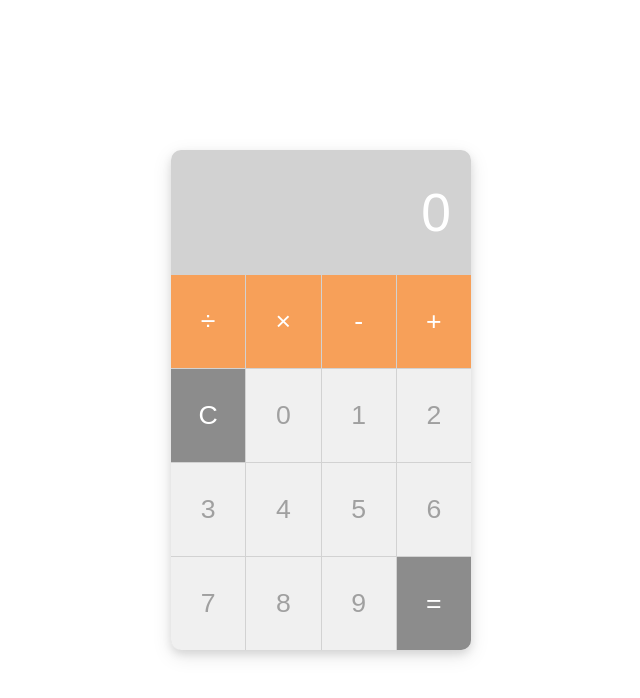
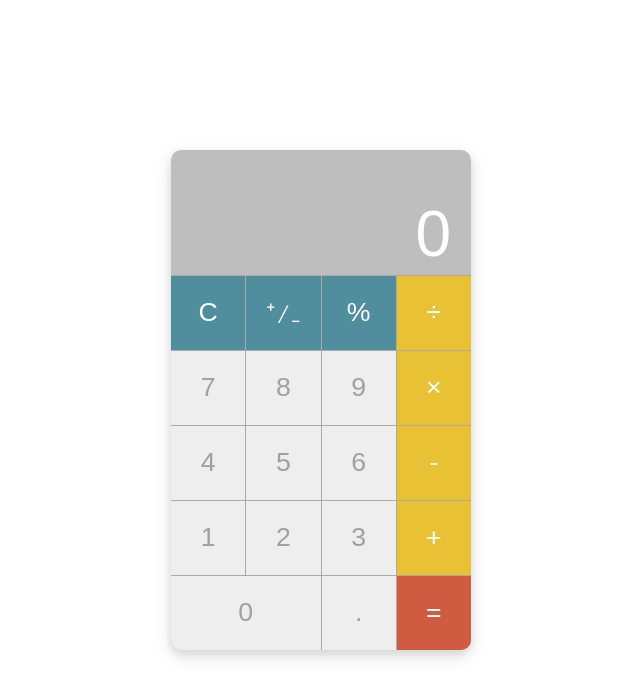
Before and after one commit to d-shen/simple-calculator, a plain HTML site: page index.html in a window 1280 px wide. Shown: the whole page, without its empty margins (319-959 px from the left). Drawn offline with Linux system fonts and the light colour scheme.

Commit message:
fixed button layout

```diff
--- a/index.html
+++ b/index.html
@@ -13,7 +13,11 @@
         <div class="display-wrapper">
             <div class="display"></div>
         </div>
-        <div class="button-container"></div>
+        <div class="button-container">
+            <div class="misc-container"></div>
+            <div class="digit-container"></div>
+            <div class="operator-container"></div>
+        </div>
     </div>
 </body>
 </html>
--- a/script.js
+++ b/script.js
@@ -1,9 +1,8 @@
-const digits = [...Array(10).keys()];
+// const digits = [...Array(10).keys()];
+const digits = [7, 8, 9, 4, 5, 6, 1, 2, 3, 0, '.'];
 const operators = ['÷', '×', '-', '+'];
 
 class Operation {
-    // a = 0;
-    // b = 0;
     digits = [];
     numbers = [];
     operator = '';
@@ -12,22 +11,29 @@ class Operation {
 
 let operation = new Operation();
 
-// Display
+/**
+ * Display
+ */
 const display = document.querySelector('.display');
 display.textContent= '0';
 
+/**
+ * Containers
+ */
 const container = document.querySelector('.button-container');
+const digitContainer = document.querySelector('.digit-container');
+const operatorContainer = document.querySelector('.operator-container');
+const miscContainer = document.querySelector('.misc-container');
 
-// Operator buttons
+/**
+ * Operator buttons
+ */
 for(i in operators) {
     const operatorButton = document.createElement('div');
     operatorButton.classList.add('operator-button');
+    operatorButton.textContent = String(operators[i]);
 
-    const operator = document.createElement('div')
-    operator.classList.add('operator');
-    operator.textContent = String(operators[i]);
-
-    operator.addEventListener('click', (e) => {
+    operatorButton.addEventListener('click', (e) => {
         if(e.target.textContent === '÷') {
             operation.operator = '/';
         } else if(e.target.textContent === '×') {
@@ -35,82 +41,133 @@ for(i in operators) {
         } else {
             operation.operator = e.target.textContent
         };
-        const number = parseInt(operation.digits.join(''));
+        const number = parseFloat(operation.digits.join(''));
         if(!(isNaN(number))) {
             operation.numbers.push(number);
         }
-        // operation.result = operation.numbers.slice(-1)[0];
         operation.digits = [];
-    })
+    });
 
-    operatorButton.appendChild(operator);
-    container.appendChild(operatorButton);
+    operatorContainer.appendChild(operatorButton);
 };
 
-// Clear button
-const clearButton = document.createElement('div');
-clearButton.classList.add('clear-button');
-const clear = document.createElement('div')
-clear.classList.add('clear');
-clear.textContent = 'C';
-clearButton.appendChild(clear);
-container.appendChild(clearButton);
-
-// Digit buttons
+/**
+ * Digit buttons
+ */
 for(i in digits) {
     const digitButton = document.createElement('div');
     digitButton.classList.add('digit-button');
+    digitButton.textContent = String(digits[i]);
 
-    const digit = document.createElement('div')
-    digit.classList.add('digit');
-    digit.textContent = String(digits[i]);
+    digitButton.addEventListener('click', (e) => {
+        operation.digits.push(e.target.textContent);
+        operation.result = parseFloat(operation.digits.join(''));
+        display.textContent = truncate(operation.result);
+    });
 
-    digit.addEventListener('click', (e) => {
-        operation.digits.push(e.target.textContent);
-        // const number = parseInt(operation.digits.join(''));
-        // operation.numbers.push(number);
-        operation.result = parseInt(operation.digits.join(''));
-        display.textContent = operation.result;
-    })
+    if(digitButton.textContent === '0') {
+        digitButton.style.gridColumn = 'span 2'
+    };
 
-    digitButton.appendChild(digit);
-
-    container.appendChild(digitButton);
+    digitContainer.appendChild(digitButton);
 };
 
-// Result button
+/**
+ * Result button
+ */
 const resultButton = document.createElement('div');
 resultButton.classList.add('result-button');
-const result = document.createElement('div')
-result.classList.add('result');
-result.textContent = '=';
+resultButton.textContent = '=';
 
 resultButton.addEventListener('click', (e) => {
-    const number = parseInt(operation.digits.join(''));
+    const number = parseFloat(operation.digits.join(''));
     operation.numbers.push(number);
     operation.digits = [];
 
-    console.log(operation.numbers)
-    // console.log(operation.operator)
+    // console.log(operation.numbers)
     displayResult();
+
     operation.numbers = [];
     console.log(operation.result);
     operation.numbers.push(operation.result)
     operation.operator = '';
 });
 
-resultButton.appendChild(result);
-container.appendChild(resultButton);
+operatorContainer.appendChild(resultButton);
+
+/**
+ * Clear button
+ */
+const clearButton = document.createElement('div');
+clearButton.classList.add('clear-button');
+clearButton.textContent = 'C';
+
+clearButton.addEventListener('click', (e) => {
+    operation.digits = [];
+    operation.numbers = [];
+    operation.result = 0;
+    display.textContent = truncate(operation.result);
+});
+
+miscContainer.appendChild(clearButton);
+
+/**
+ * Sign button
+ */
+const signButton = document.createElement('div');
+signButton.classList.add('sign-button');
+signButton.textContent = '⁺∕₋';
+
+signButton.addEventListener('click', (e) => {
+    const number = parseFloat(operation.digits.join(''));
+    operation.numbers.push(number * -1);
+    operation.digits = [];
+    display.textContent = truncate(number * -1);
+});
+
+miscContainer.appendChild(signButton);
+
+/**
+ * Percent button
+ */
+ const percentButton = document.createElement('div');
+ percentButton.classList.add('percent-button');
+ percentButton.textContent = '%';
+
+ percentButton.addEventListener('click', (e) => {
+    const number = parseFloat(operation.digits.join(''));
+    if(!(isNaN(number))) {
+        operation.numbers.push(number);
+    }
+    operation.digits = [];
+
+    operation.operator = '%';
+
+    displayResult();
+
+    operation.numbers = [];
+    console.log(operation.result);
+    operation.numbers.push(operation.result)
+    operation.operator = '';
+});
+
+ miscContainer.appendChild(percentButton);
 
 
 // Display input
 function displayResult() {
     operate(operation);
-    display.textContent = operation.result;
+    display.textContent = truncate(operation.result);
 }
 
-// Calculator functions
+// Truncate string to fit display
+function truncate(str) {
+    return String(str).substring(0, 7);
+}
 
+/**
+ * Calculator functions
+ */
 function add(a, b) {
     return (a + b)
 };
@@ -127,6 +184,10 @@ function divide(a, b) {
     return (a / b)
 };
 
+function percent(a) {
+    return (a * 0.01)
+}
+
 function operate(o) {
     switch(o.operator) {
         case '+':
@@ -141,5 +202,7 @@ function operate(o) {
         case '/':
             operation.result = divide(o.numbers[0], o.numbers[1]);
             break;
+        case '%':
+            operation.result = percent(o.numbers[0]);
     }
 };
--- a/style.css
+++ b/style.css
@@ -20,71 +20,104 @@
 }
 
 .display-wrapper {
-    background-color: rgb(210, 210, 210);
+    background-color: rgb(190, 190, 190);
     color: rgb(255, 255, 255);
     width: 300px;
     height: 125px;
     flex-grow: 0;
     font-family: sans-serif;
-    font-size: 40pt;
+    font-size: 48pt;
     text-align: right;
     display: flex;
-    align-items: center;
+    align-items: flex-end;
+
+    border-bottom: 1px solid rgb(170, 170, 170);
+
 }
 
 .display {
-    padding: 20px;
+    padding-left: 20px;
+    padding-right: 20px;
+    padding-bottom: 4px;
     flex: 1;
     font-weight: 100;
 }
 
 .button-container {
-    background-color: rgb(210, 210, 210);
+    background-color: rgb(170, 170, 170);
     width: 300px;
     height: 375px;
     flex-grow: 0;
 
     display: grid;
     grid-template-columns: repeat(4, 1fr);
-    grid-template-rows: auto;
+    grid-template-rows: repeat(5, 1fr);
     gap: 1px;
 }
 
-.digit-button, .operator-button, .clear-button, .result-button {
+.digit-container {
+    display: grid;
+    grid-template-columns: repeat(3, 1fr);
+    grid-template-rows: 4;
+    gap: 1px;
+
+    grid-column-start: -5;
+    grid-column-end: -2;
+    grid-row-start: 6;
+    grid-row-end: 2
+}
+
+.operator-container {
+    display: grid;
+    grid-template-columns: repeat(1, 1fr);
+    grid-template-rows: auto;
+    gap: 1px;
+
+    grid-column-start: 4;
+    grid-row-start: 1;
+    grid-row-end: 6
+}
+
+.misc-container {
+    display: grid;
+    grid-template-columns: repeat(3, 1fr);
+    grid-template-rows: 1;
+    gap: 1px;
+
+    grid-column-start: 1;
+    grid-column-end: 4;
+    grid-row-start: 1;
+    grid-row-end: 2
+}
+
+.digit-button, .operator-button, .clear-button, .result-button, .sign-button, .percent-button {
     font-family: sans-serif;
     font-size: 20pt;
-    text-align: center;
+    display: flex;
+    align-items: center;
+    justify-content: center;
 }
 
 .digit-button {
-    background-color: rgb(240, 240, 240);
+    background-color: rgb(238, 238, 238);
     color: rgb(160, 160, 160);
-    display: flex;
-    align-items: center;
-}
-
-.digit {
-    flex: 1
 }
 
 .operator-button {
-    background-color: rgb(247, 160, 89);
+    background-color: rgb(233, 193, 53);
     color: rgb(255, 255, 255);
-    display: flex;
-    align-items: center;
 }
 
-.operator {
-    flex: 1
+.clear-button, .sign-button, .percent-button {
+    background-color: rgb(80, 141, 157);
+    color: rgb(255, 255, 255);
 }
 
-.clear-button, .result-button {
-    background-color: rgb(140, 140, 140);
+.result-button {
+    background-color: rgb(207, 92, 65);
     color: rgb(255, 255, 255);
-    display: flex;
-    align-items: center;
 }
 
-.clear, .result {
-    flex: 1
+.sign-button {
+    font-family: monospace;
 }
```
